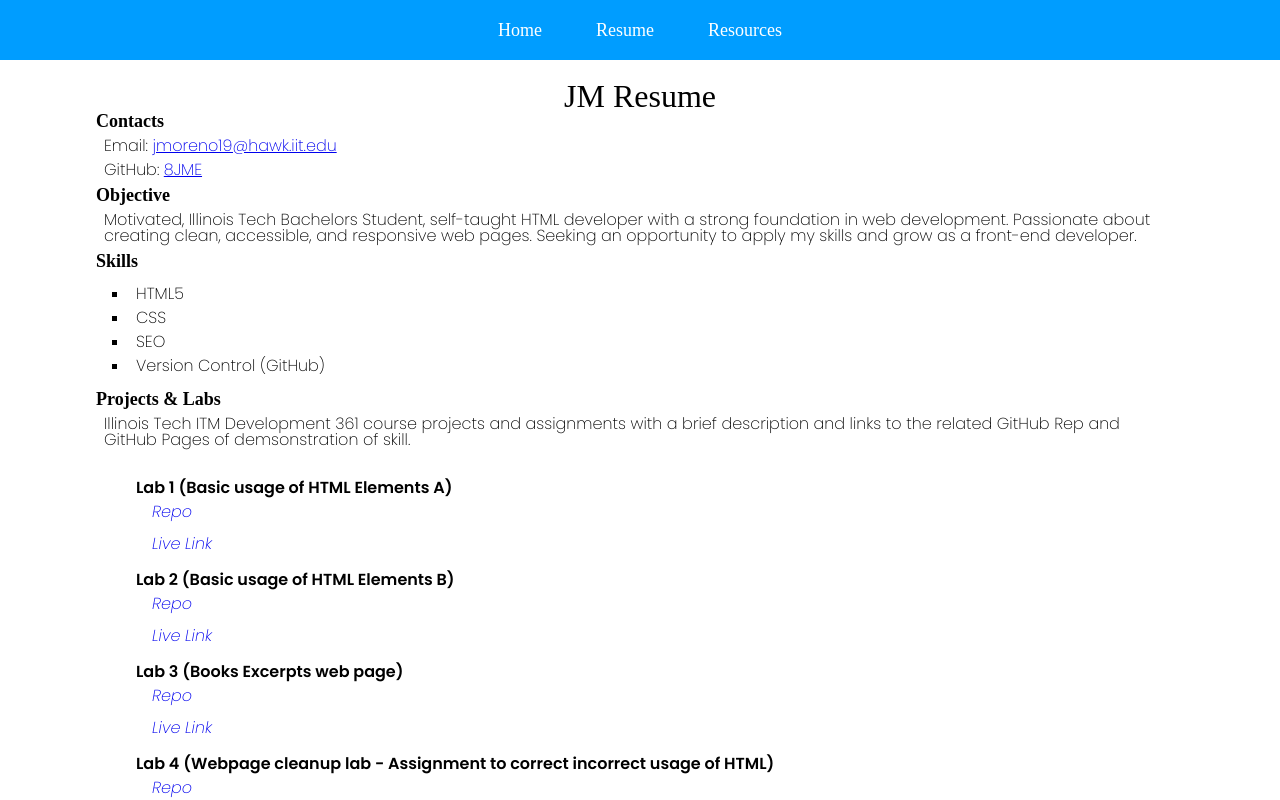
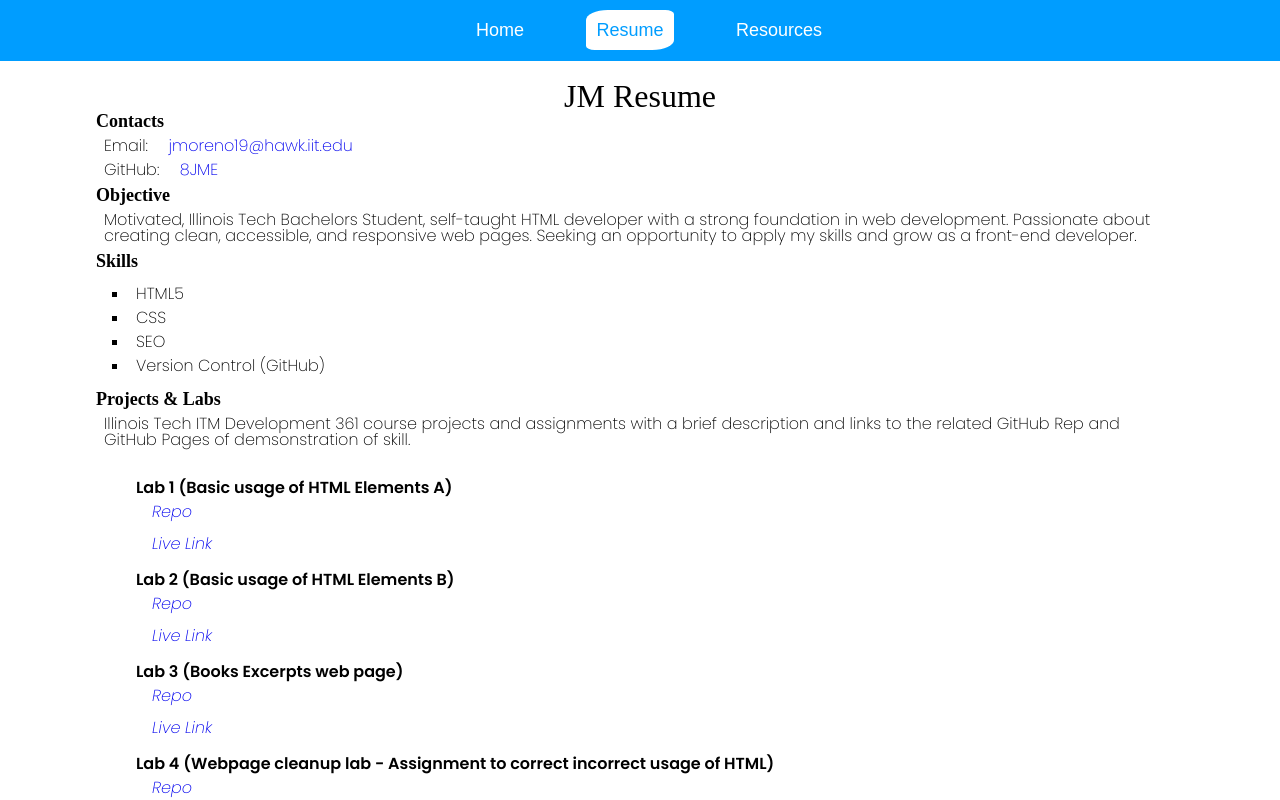
Before and after one commit to 8JME/Project_1, a plain HTML site: page resume.html in a window 1280 px wide. Shown: the top 800 px of the page. Drawn offline with Linux system fonts and the light colour scheme; a web font is replaced by a local one.

Commit message:
css and html updates.
Additional styling and fixes.

```diff
--- a/css/styles.css
+++ b/css/styles.css
@@ -1,10 +1,10 @@
 /* Navigation bar */
 #navbar {
-  font-family: "Sigmar", serif;
+  font-family: "Sigmar", sans-serif;
   font-weight: 200;
   font-style: normal;
   width: 100%;
-  height: 60px;
+  max-height: 10%;
   position: fixed;
   top: 0;
   left: 0;
@@ -23,7 +23,13 @@
 /* Navigation items */
 #nav-container ul li {
   display: inline-block;
-  margin: 0 15px; /* Space between items */
+  margin: 0 15px;
+}
+#nav-container ul li#on-select-tab a {
+  max-height: 10%;
+  color: rgb(0, 157, 255);
+  background-color: #fff;
+  border-radius: 25% 10%;
 }
 
 /* Navigation links */
@@ -36,13 +42,13 @@
 
 /* Hover effect */
 #nav-container ul li a:hover {
-  text-decoration: overline;
+  text-decoration: underline .25em;
 }
 
 /* Push content below the navbar */
 .body-container {
   max-width: 85%;
-  margin: 80px auto 0; /* Pushes content down */
+  margin: 80px auto 0;
 }
 
 /* Ensure the h1 remains in normal flow */
@@ -81,12 +87,12 @@ img {
 
 .body-container-resume {
   max-width: 85%;
-  margin: 80px auto 0; /* Pushes content down */
+  margin: 80px auto 0;
 }
 
 .body-container-resources {
   max-width: 85%;
-  margin: 80px auto 0; /* Pushes content down */
+  margin: 80px auto 0;
 }
 
 ul.lists {
@@ -118,12 +124,12 @@ dl dd a p {
   text-indent: 1.5em;
 }
 
-dl dd a {
+a {
   text-decoration: none;
   margin-left: 1em;
 }
 
-dl dd a:hover {
+a:hover {
   text-decoration: underline rgb(0, 157, 255) .25em;
   margin-left: 1em;
 }
--- a/resume.html
+++ b/resume.html
@@ -15,7 +15,7 @@
       <div id="nav-container">
         <ul>
           <li><a href="index.html">Home</a></li>
-          <li><a href="resume.html">Resume</a></li>
+          <li id="on-select-tab"><a href="resume.html">Resume</a></li>
           <li><a href="resources.html">Resources</a></li>
         </ul>
       </div>
```
Also changed, not shown: index.html (+1 -1 lines), resources.html (+1 -1 lines).
